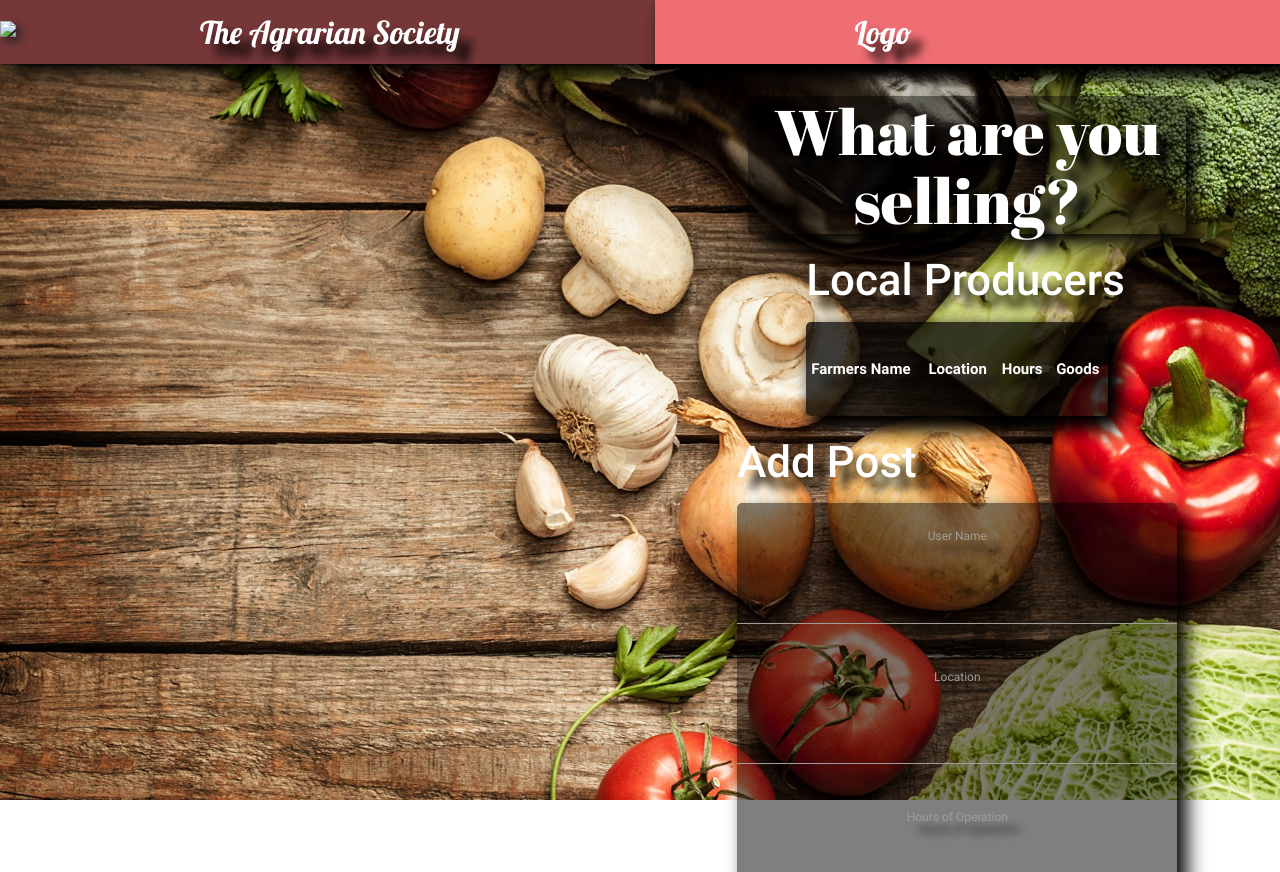
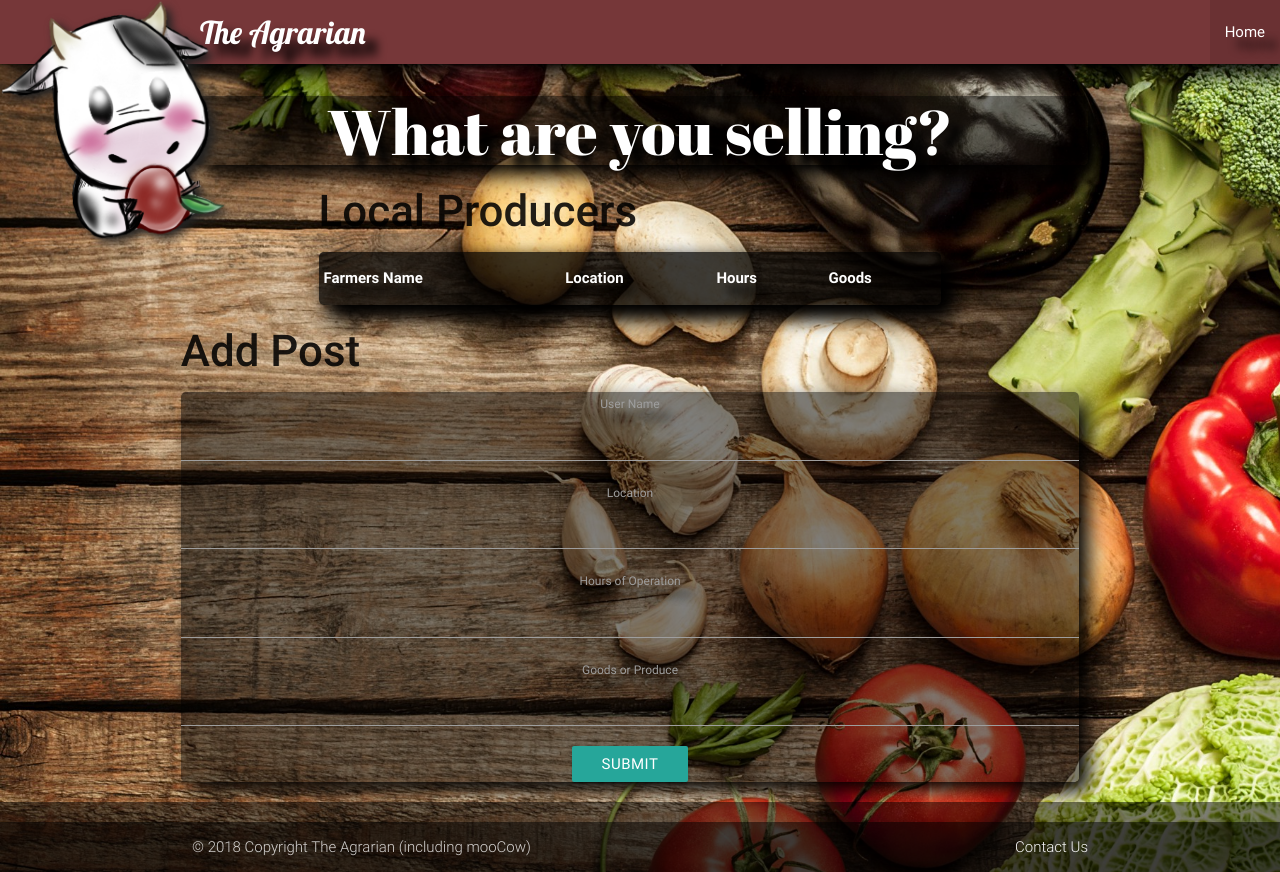
Before and after one commit to March-Project/Project-One, a plain HTML site: page input-page.html in a window 1280 px wide. Before the commit the page ends 800 px from the top, so only its background shows below. Drawn offline with nearby package versions, Linux system fonts and the light colour scheme; no server answers.

Commit message:
Update input-page.html

```diff
--- a/input-page.html
+++ b/input-page.html
@@ -2,14 +2,14 @@
 <html lang="en">
 <head>
     <meta charset="UTF-8">
-	<meta name="viewport" content="width=device-width, initial-scale=1.0">
+    <meta name="viewport" content="width=device-width, initial-scale=.5">
     <meta http-equiv="X-UA-Compatible" content="ie=edge">
-
+    <!-- Link to css -->
+    <link rel="stylesheet" type="text/css" href="assets/css/style.css">
      <!-- Compiled and minified CSS -->
   <link rel="stylesheet" href="https://cdnjs.cloudflare.com/ajax/libs/materialize/0.100.2/css/materialize.min.css">
     <!-- Link to css -->
     <link rel="stylesheet" type="text/css" href="assets/css/style.css">
-
     <!-- Link to jquery -->
     <script src="https://cdnjs.cloudflare.com/ajax/libs/jquery/3.2.1/jquery.min.js"></script>
     <!-- favicon link -->
@@ -17,11 +17,7 @@
     <!-- google fonts link -->
     <link href="https://fonts.googleapis.com/css?family=Lobster" rel="stylesheet">
     <link href="https://fonts.googleapis.com/css?family=Abril+Fatface" rel="stylesheet">
-
     <title>Local Goods</title>
-
-
-
 </head>
 <body>
 
@@ -29,50 +25,17 @@
   <div class="navbar-fixed">
     <nav class="top-nav">
       <div class="nav-wrapper" style="background:rgba(0,0,0,0.5);">
-        <a href="#!" class="brand-logo">The Agrarian Society</a>
-        <img src="mooCow.png" id="mooCow">
+        <a href="#!" class="brand-logo">The Agrarian</a>
+        <img src="assets/images/mooCow.png" id="mooCow">
         <ul class="right hide-on-med-and-down">
-
       <li class="nav-item active">
-        <a class="nav-link" href="file:///C:/Users/volle/Documents/code-homeworks/Project-One-March/index.html">Home<span class="sr-only">(current)</span></a>
+        <a class="nav-link" href="home-page.html">Home<span class="sr-only"></span></a>
       </li>
-
-
-
-
-  <!-- Main Navbar goes here -->
-  <div class="navbar-fixed">
-    <nav class="top-nav">
-      <div class="nav-wrapper">
-        <a href="#!" class="brand-logo">Logo</a>
-        <ul class="right hide-on-med-and-down">
-
-  <!-- <a class="navbar-brand" href="#">Menu</a> -->
-
-  <!-- <div class="collapse navbar-collapse" id="navbarSupportedContent">
-    <ul class="navbar-nav mr-auto"> -->
-      <li class="nav-item active">
-        <a class="nav-link" href="file:///C:/Users/volle/Documents/code-homeworks/Project-One-March/index.html">Home<span class="sr-only">(current)</span></a>
-      </li>
-           <!-- <li class="nav-item">
-        <a class="nav-link disabled" href="#">About Us</a>
-      </li>
-    </ul>
-    <form class="form-inline my-2 my-lg-0">
-      <input class="form-control mr-sm-2" type="text" placeholder="Search">
-      <button class="btn btn-outline-success my-2 my-sm-0" id="search_good" type="submit">Search</button>
-
-    </form>
-  </div>
-</nav>
-
-<li><a href="badges.html"><i class="material-icons right">view_module</i>Link with Right Icon</a></li> -->
         </ul>
       </div>
     </nav>
   </div>
 </header>
-
     <div class="container">
         <!-- Jumbotron for Title -->
         <div class="jumbotron">
@@ -81,15 +44,11 @@
         <!-- Data Table -->
         <div class="row">
             <div class="col-sm-12">
-
                 <div class="container">
-
                     <div class="panel panel-primary">
-
                         <div class="panel-heading">
                             <h3 class="panel-title"><strong>Local Producers</strong></h3>
                         </div>
-
                         <!-- added posts for produce-->
                         <div class="panel-body" id="userName">
                             <table id="dataTable" style="width: 100%">
@@ -98,49 +57,40 @@
                                     <th>Location</th>
                                     <th>Hours</th>
                                     <th>Goods</th>
-
                                 </tr>
                             </table>
                         </div>
                     </div>
                 </div>
             </div>
-
-
             <!-- panel for title of form -->
             <div class="panel panel-primary">
                 <div class="panel-heading">
                     <h3 class="panel-title"><strong>Add Post</strong></h3>
                 </div>
                 <div class="panel-body">
-
                     <!-- HTML form for handling inputs-->
                     <form role="form" id="produceForm">
-
                         <!--User/produce info input-->
                         <div class="form-group">
                             <label for="name">User Name</label>
                             <input type="text" class="form-control" id="name">
                         </div>
-
                         <!-- Location input -->
                         <div class="form-group">
                             <label for="location">Location</label>
                             <input type="text" class="form-control" id="destination">
                         </div>
-
                         <!-- Hours of selling Input-->
                         <div class="form-group">
                             <label for="hours">Hours of Operation</label>
                             <input type="text" class="form-control" id="hours">
                         </div>
-
                         <!--Goods/produce Input -->
                         <div class="form-group">
                             <label for="goods">Goods or Produce</label>
                             <input type="text" class="form-control" id="goods">
                         </div>
-
                         <!-- Submit button -->
                         <button type="submit" value="save" class="btn btn-default" id="submit">Submit</button>
                     </form>
@@ -148,14 +98,19 @@
             </div>
         </div>
     </div>
+    <footer class="page-footer" style="background:rgba(0,0,0,0.5);">
+        <div class="footer-copyright"  style="background:rgba(0,0,0,0.5);">
+                <div class="container">
+                © 2018 Copyright The Agrarian (including mooCow)
+                <a class="grey-text text-lighten-4 right" id="contactUs" href="#" target="_blank">Contact Us</a>
                 </div>
-
-
+        </div>
+    </footer>
+</div>
 <!-- Firebase link -->
 <script src="https://www.gstatic.com/firebasejs/live/3.0/firebase.js"></script>
 <!-- Link to Javascript -->
 <script src="assets/javascript/input-page.js"></script>
 
-
 </body>
 </html>
```
Lines whose indentation alone changed are shown as unchanged.
